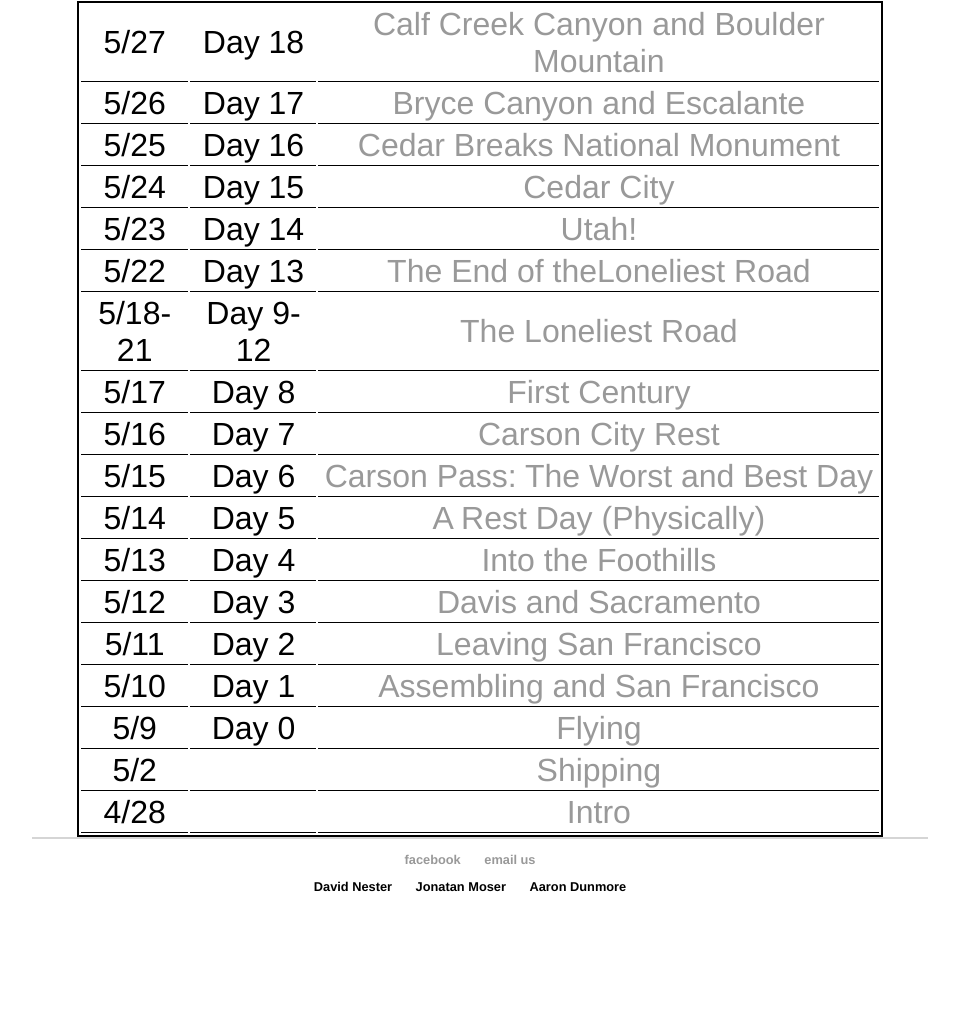
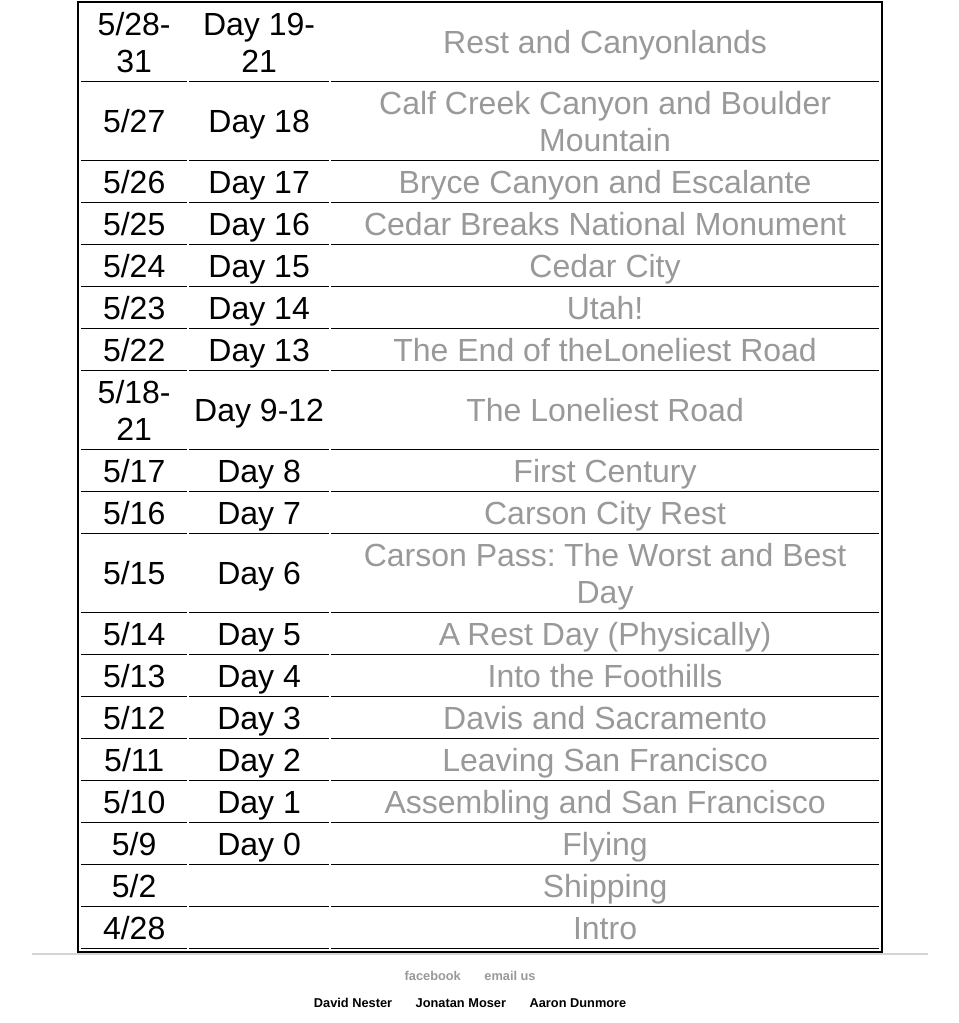
Before and after one commit to DavidNester/DavidNester.github.io, a Jekyll site: the page built from biketrip/index.html, in a window 1280 px wide, cut to the strip 604-1627 px from the top of the page. Shown: the whole strip, without its empty margins (160-1119 px from the left). Built offline with Jekyll 4.4.1, drawn with Linux system fonts in a browser that asks for light colours; before the commit the page ends 1511 px from its top, so only the background shows below that.

Commit message:
Update index.html

```diff
--- a/biketrip/index.html
+++ b/biketrip/index.html
@@ -7,6 +7,11 @@ title: 2018&#58; A Bike Odyssey
 <div class="blurb">
 <table id='biketrip'>
 
+<tr>
+			<td>5/28-31</td>
+			<td>Day 19-21</td>
+			<td><a href="https://spark.adobe.com/page/IIKbilky30Hc7/">Rest and Canyonlands</a></td>
+		</tr>
 <tr>
 			<td>5/27</td>
 			<td>Day 18</td>
```
